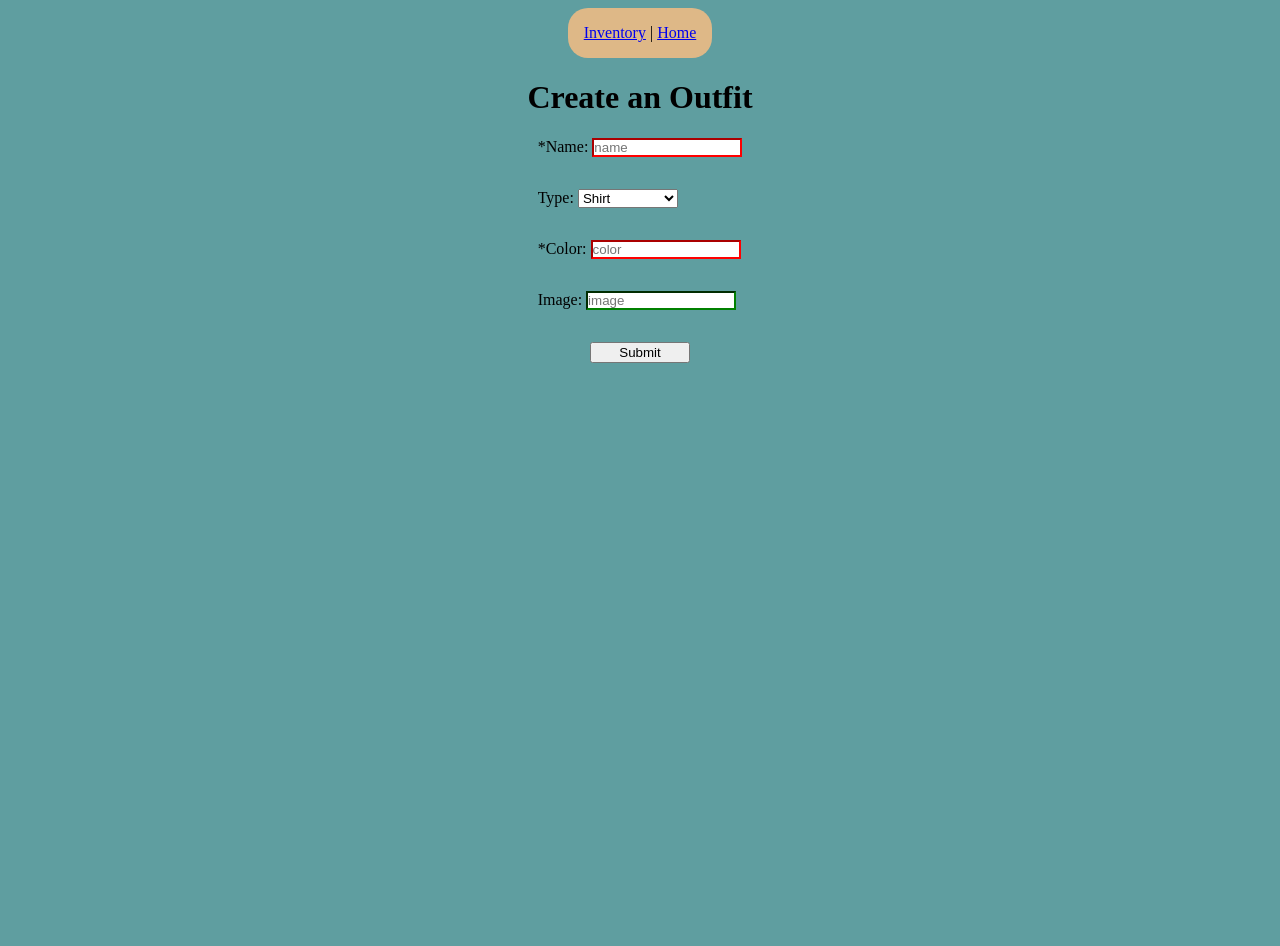
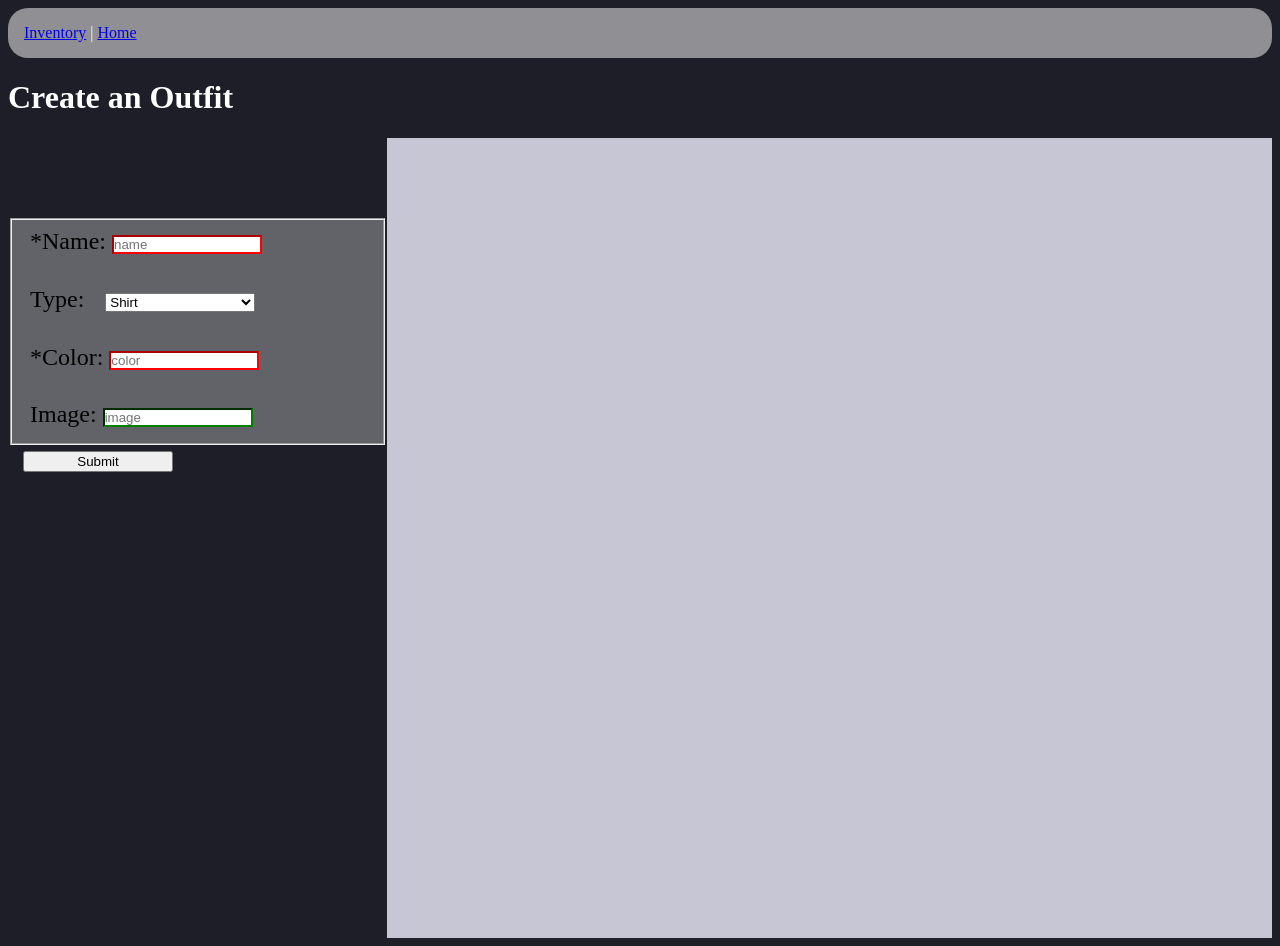
Before and after one commit to Agonzalz/virtual_closet, a plain HTML site: page closet/outfit_creator.html in a window 1280 px wide. Before the commit the page ends 800 px from the top, so only its background shows below. Drawn offline with Linux system fonts and the light colour scheme.

Commit message:
styling added

```diff
--- a/closet/outfit_creator.css
+++ b/closet/outfit_creator.css
@@ -1,19 +1,40 @@
 
 html{
-    background-color: cadetblue;
+    background-color: rgb(30, 30, 40);
+    font-size: 16px;
 }
 body {
+    color: white;
+}
+.container {
+    display: flex;
+}
+
+.left {
+    font-size: 1.5em;
+    width: 30vw;
     display: flex;
     flex-direction: column;
-    align-items: center;
-
 }
 
+.right {
+    height:100vh;
+    width:70vw;
+    background-color: rgba(240,240,255,0.8);
+}
+
+
 form {
+    position: relative;
+    top: 10%;
+}
+fieldset {
+    color: black;
+    background-color: rgba(255, 255, 255, 0.3);
     display: flex;
     flex-direction: column;
-    align-items: flex-start;
-    gap: 2em;
+    justify-content:space-between;
+    height:25vh;
 }
 
 input {
@@ -24,12 +45,13 @@ input {
 }
 
 select, button {
-    align-self: center;
-    width: 100px;
+    width: 150px;
+    margin-left: 15px;
+
 }
 
 nav {
-    background-color: burlywood;
+    background-color: rgba(255, 255, 255, 0.5);
     /* border-color: burlywood; */
     /* border-style:solid; */
     border-width: 5px;
--- a/closet/outfit_creator.html
+++ b/closet/outfit_creator.html
@@ -12,7 +12,11 @@
         <a href="../index.html">Home</a>
     </nav>
     <h1>Create an Outfit</h1>
+
+    <div class="container">
+        <div class="left">
             <form action = "example.com/" method="post">
+                <fieldset>
                     <label for="name" >
                         *Name: <input id = name type="text" placeholder="name" name="name" required>
                     </label>
@@ -40,7 +44,14 @@
                     <label for = "image">
                         Image: <input id = img type="text" placeholder="image">
                     </label>
+                </fieldset>
                 <button type="submit"> Submit</button>
             </form>
+        </div>
+
+        <div class="right">
+
+        </div>
+    </div>
 </body>
 </html>
--- a/index.css
+++ b/index.css
@@ -5,7 +5,11 @@
 } */
 
 :root {
-    --main-color: cadetblue;
+    --main-color: rgb(30, 30, 40);
+}
+html {
+    font-size: 16px;
+    background-color: rgb(30, 30, 40);
 }
 
 
@@ -15,16 +19,13 @@ body {
 
 
 header {
-    display: flex;
-    justify-content: center;
     box-sizing: border-box;
     width: 100vw;
-    background-color: burlywood;
     border-radius: 20px;
 }
 
 nav {
-    background-color: burlywood;
+    background-color: rgba(255, 255, 255, 0.5);
     /* border-color: burlywood; */
     /* border-style:solid; */
     border-width: 5px;
@@ -36,10 +37,10 @@ nav {
 h1 {
     display: flex;
     justify-content: center;
-    background-color: beige;
+    color: white;
+    background-color: rgba(240,240,255,0.1);
     padding: 5px;
-    border-radius: 40px;
-    border-width: 10px;
+    border-width: 100vw;
     margin: 20px;
 }
 
```
Also changed, not shown: index.html (+1 -2 lines). Lines whose indentation alone changed are shown as unchanged.
